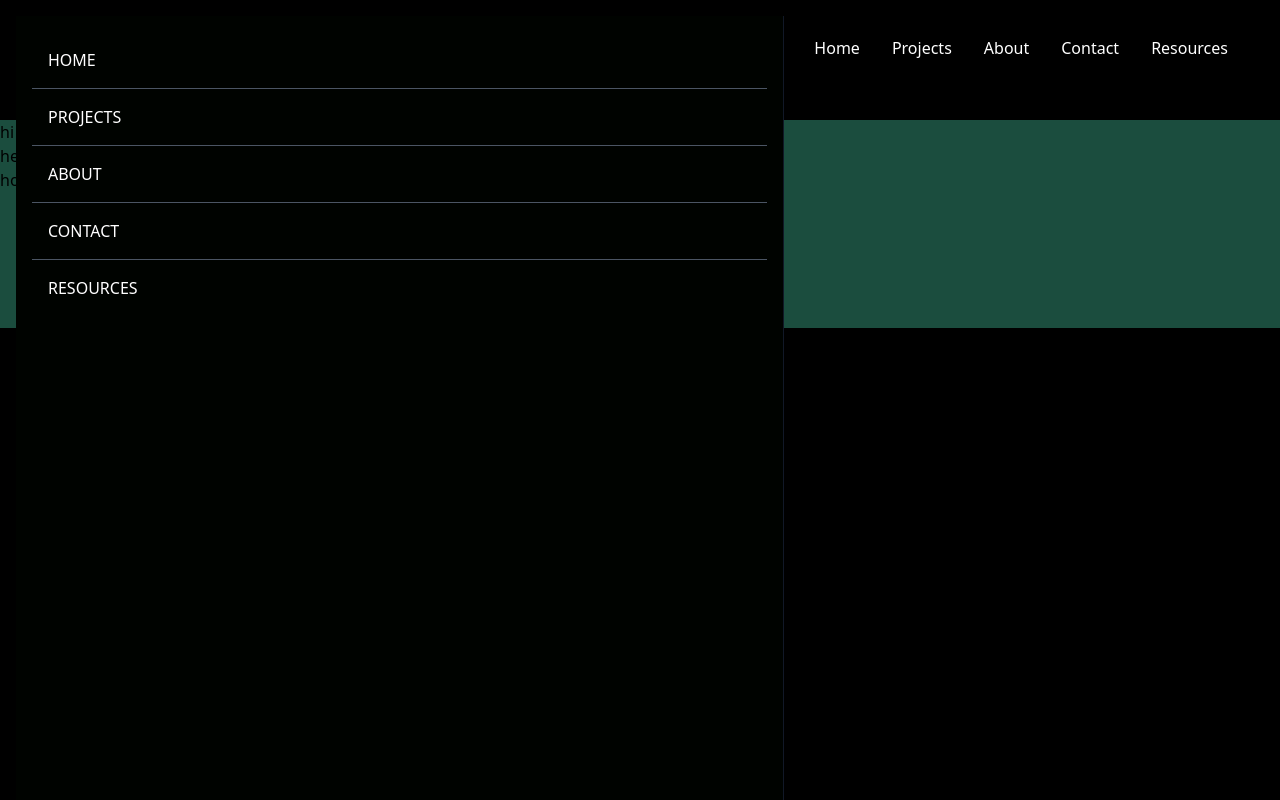
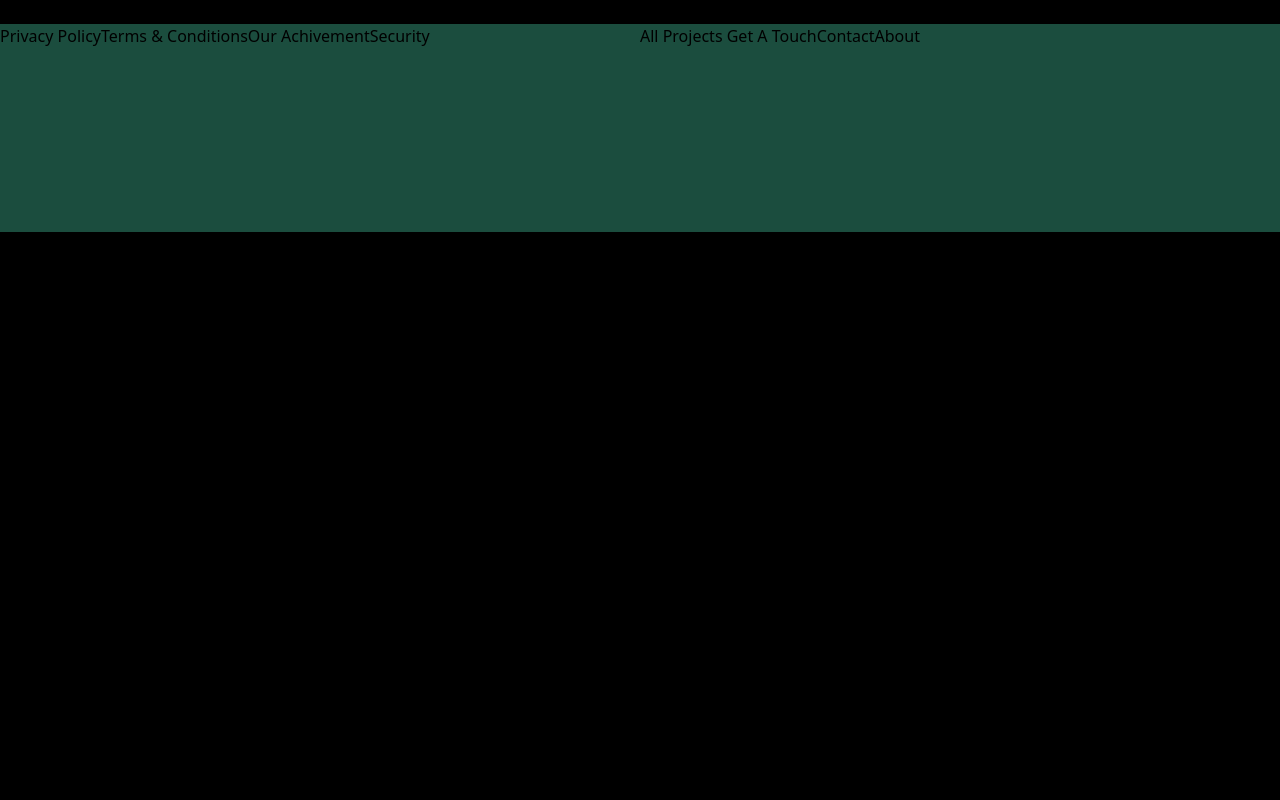
Before and after one commit to atikurahad/atikur-portfolio-spa, a React (Create React App) app: page / in a window 1280 px wide. Built offline with nearby package versions, Linux system fonts and the light colour scheme.

Commit message:
footer up to date

```diff
--- a/src/App.js
+++ b/src/App.js
@@ -4,7 +4,7 @@ import Navbar from "./components/Navbar";
 function App() {
   return (
     <div>
-     <Navbar />
+     {/* <Navbar /> */}
      <Footer />
     </div>
   );
--- a/src/components/Footer/Footer.jsx
+++ b/src/components/Footer/Footer.jsx
@@ -1,14 +1,25 @@
-import React from 'react';
+import React from "react";
 
 const Footer = () => {
   return (
     <div>
       <h1> I am from footer</h1>
-      <div className='bg-[#1B4D3E] h-[13rem]'>
-        <div> hi</div>
-        <div>hello</div>
-        <div>hoe are you</div>
+      <div className="bg-[#1B4D3E] h-[13rem] flex">
+        <div className="flex-1">
+          <a href="/">Privacy Policy</a>
+          <a href="/">Terms & Conditions</a>
+          <a href="/">Our Achivement</a>
+          <a href="/">Security</a>
+        </div>
+        <div className="flex-1">
+          {" "}
+          <a href="/">All Projects</a>
+          <a href="/"> Get A Touch</a>
+          <a href="/">Contact</a>
+          <a href="/">About</a>{" "}
+        </div>
       </div>
+      <p>All rights reserved by It's owner</p>
     </div>
   );
 };
```
